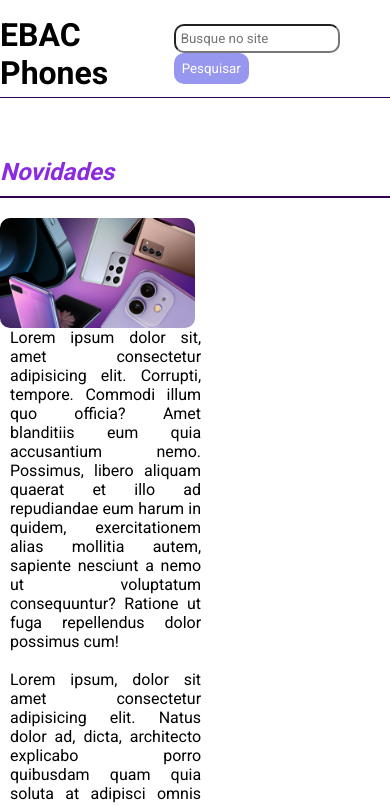
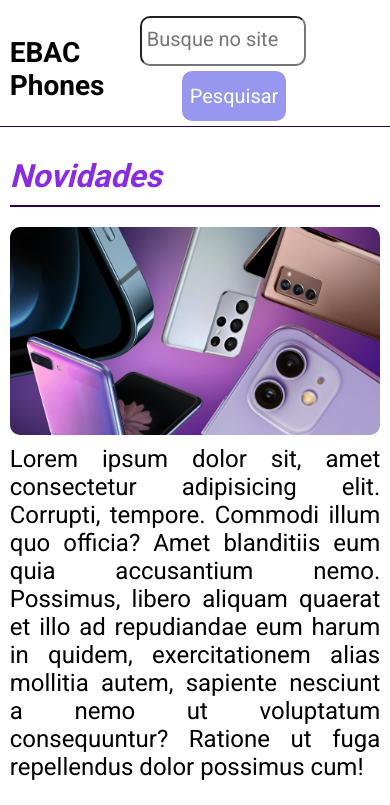
Before and after one commit to ViniciusCardosoCSilva/ebac_phones, a plain HTML site: page index.html in a window 390 px wide. Shown: the top 805 px of the page. Drawn offline with Linux system fonts and the light colour scheme.

Commit message:
fazendo responsividade

```diff
--- /dev/null
+++ b/css/media.css
@@ -0,0 +1,99 @@
+@media screen and (max-width: 667px) {
+    .container {
+        width: 95%;
+    }
+
+    .cabecalho {
+        width: 100%;
+    }
+
+    .cabecalho h1 {
+        font-size: 28px;
+    }
+
+    .pesquisar {
+        margin-top: 5px;
+        margin-left: 42px;
+    }
+
+    .banner {
+        width: 100%;
+        float: none;
+    }
+
+    .texto {
+        width: 100%;
+        font-size: 16px;
+        text-align: justify;
+        margin: 0;
+    }
+
+    .lista-celulares {
+        width: 100%;
+    }
+
+    .tipos {
+        width: 100%;
+    }
+
+    .lista-celulares li {
+        width: 100%;
+        border-bottom: 1px solid rgba(60, 0, 72, 0.242);
+    }
+}
+
+@media screen and (max-width: 1179px) {
+    .container {
+        width: 95%;
+    }
+
+    .cabecalho {
+        width: 100%;
+        font-size: 24px;
+    }
+
+    input::-webkit-input-placeholder {
+        font-size: 20px;
+    }
+
+    .pesquisar {
+        height: 50px;
+        font-size: 20px;
+    }
+
+    .busque {
+        height: 50px;
+    }
+
+    .banner {
+        width: 100%;
+        margin-bottom: 10px;
+    }
+
+    .conteudo .title{
+        font-size: 2em;
+    }
+
+    .texto {
+        width: 100%;
+        margin: 0;
+        font-size: 1.5em;
+    }
+
+    .lista-celulares {
+        width: 100%;
+    }
+
+    .tipos {
+        width: 100%;
+    }
+
+    .lista-celulares li {
+        width: 50%;
+    }
+
+    .mais-vendidos {
+        font-size: 2em;
+        padding-bottom: 10px;
+    }
+}
--- a/style.css
+++ b/css/style.css
@@ -21,7 +21,7 @@ header .container {
 header {
     padding: 16px 0 0;
     border-bottom: 1px  solid rgb(48, 0, 80);
-    margin-bottom: 30px;
+    margin-bottom: 30   px;
 }
 
 .pesquisar {
--- a/index.html
+++ b/index.html
@@ -9,15 +9,16 @@
     <link rel="preconnect" href="https://fonts.gstatic.com" crossorigin>
     <link href="https://fonts.googleapis.com/css2?family=Roboto:wght@400;700&display=swap" rel="stylesheet">
 
-    <link rel="stylesheet" href="style.css">
+    <link rel="stylesheet" href="./css/style.css">
+    <link rel="stylesheet" href="./css/media.css">
 </head>
 <body>
 
-    <header>
+    <header class="cabecalho">
         <div class="container">
             <h1>EBAC Phones</h1>
-            <form>
-                <input type="search" placeholder="Busque no site">
+            <form class="busca">
+                <input class="busque" type="search" placeholder="Busque no site">
                 <button class="pesquisar" type="submit">Pesquisar</button>
             </form>
         </div>
@@ -27,7 +28,7 @@
         <section>
             <h2 class="title">Novidades</h2>
             <div class="imagem">
-                <img src="./images/celulares.jpg" alt="Imagem de celulares da Samsung e iPhone">
+                <img class="banner" src="./images/celulares.jpg" alt="Imagem de celulares da Samsung e iPhone">
             </div>
             <div class="texto">
                 <p>Lorem ipsum dolor sit, amet consectetur adipisicing elit. Corrupti, tempore. Commodi illum quo officia? Amet blanditiis eum quia accusantium nemo. Possimus, libero aliquam quaerat et illo ad repudiandae eum harum in quidem, exercitationem alias mollitia autem, sapiente nesciunt a nemo ut voluptatum consequuntur? Ratione ut fuga repellendus dolor possimus cum!</p> <br>
@@ -39,12 +40,13 @@
 
     <div class="container">
         <section>
-            <h2>Mais vendidos</h2>
+            <h2 class="mais-vendidos">Mais vendidos</h2>
             <ul class="lista-celulares">
                 <li>
                     <div class="produtos">
                         <h3 class="tipos">iPhone 14 Pro Max</h3>
                         <p class="modelos"><img class="images" src="./images/iphone14.webp" alt="Imagem do iPhone 14 Pro Max"></p>
+                        <p>256gb, cinza, 3 câmeras</p>
                         <p><strong>R$ 8.999,99</strong></p>
                         <button class="comprar" type="button">Adicionar ao carrinho</button>
                     </div>
@@ -53,6 +55,7 @@
                     <div class="produtos">
                         <h3 class="tipos">iPhone 14</h3>
                         <p class="modelos"><img class="images" src="./images/iphone14-2.webp" alt="Imagem do iPhone 14"></p>
+                        <p>128gb, azul, 2 câmeras</p>
                         <p><strong>R$ 6.999,99</strong></p>
                         <button class="comprar" type="button">Adicionar ao carrinho</button>
                     </div>
@@ -61,6 +64,7 @@
                    <div class="produtos">
                         <h3 class="tipos">Samsung S22 Ultra 5G</h3>
                         <p class="modelos"><img class="images" src="./images/s22 ultra.webp" alt="Imagem do Samsung S22 Ultra"></p>
+                        <p>256gb, branco, 4 câmeras</p>
                         <p><strong>R$ 7.999,99</strong></p>
                         <button class="comprar" type="button">Adicionar ao carrinho</button>
                    </div>
@@ -69,6 +73,7 @@
                     <div class="produtos">
                         <h3 class="tipos">Samsung S22 Ultra 5G</h3>
                         <p class="modelos"><img class="images" src="./images/s22 ultra-2.webp" alt="Imagem Samsung S22 Ultra"></p>
+                        <p>128gb, bronze, 4 câmeras</p>
                         <p><strong>R$ 7.499,99</strong></p>
                         <button class="comprar" type="button">Adicionar ao carrinho</button>
                     </div>
```
